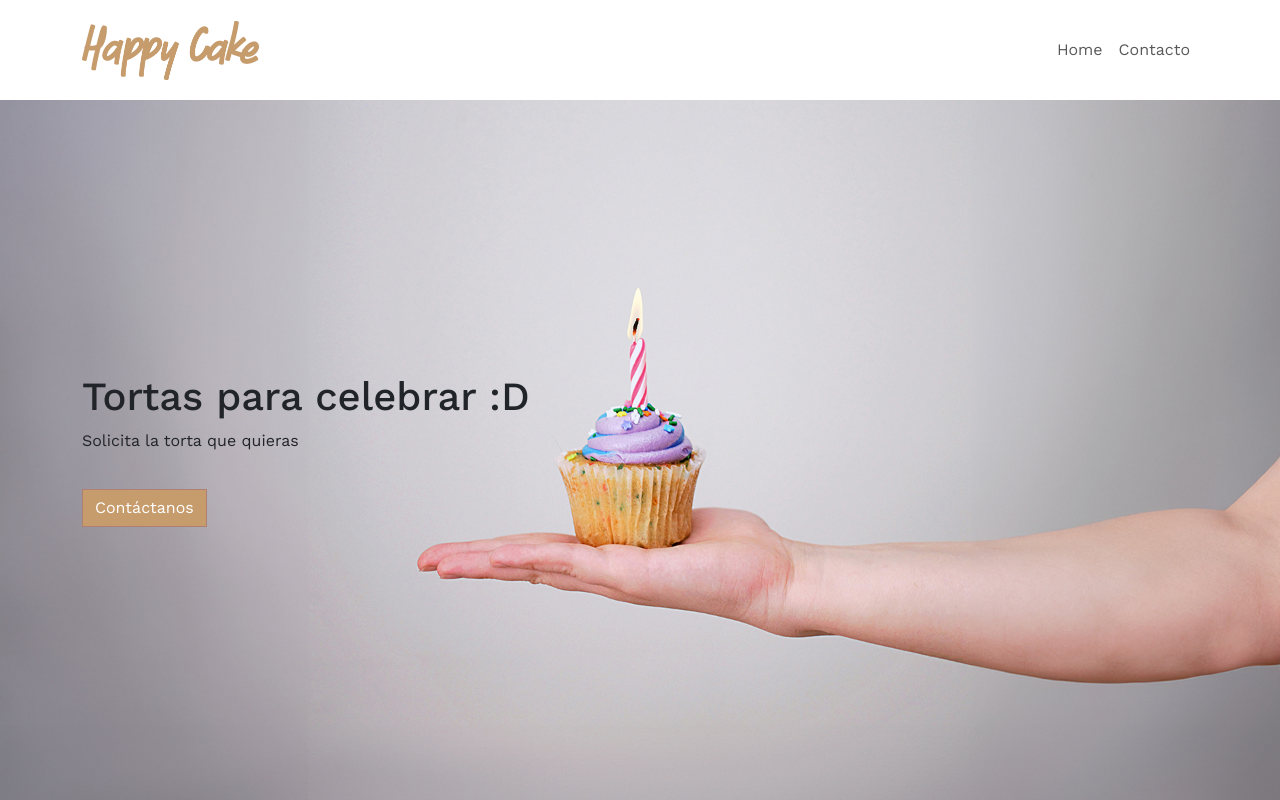
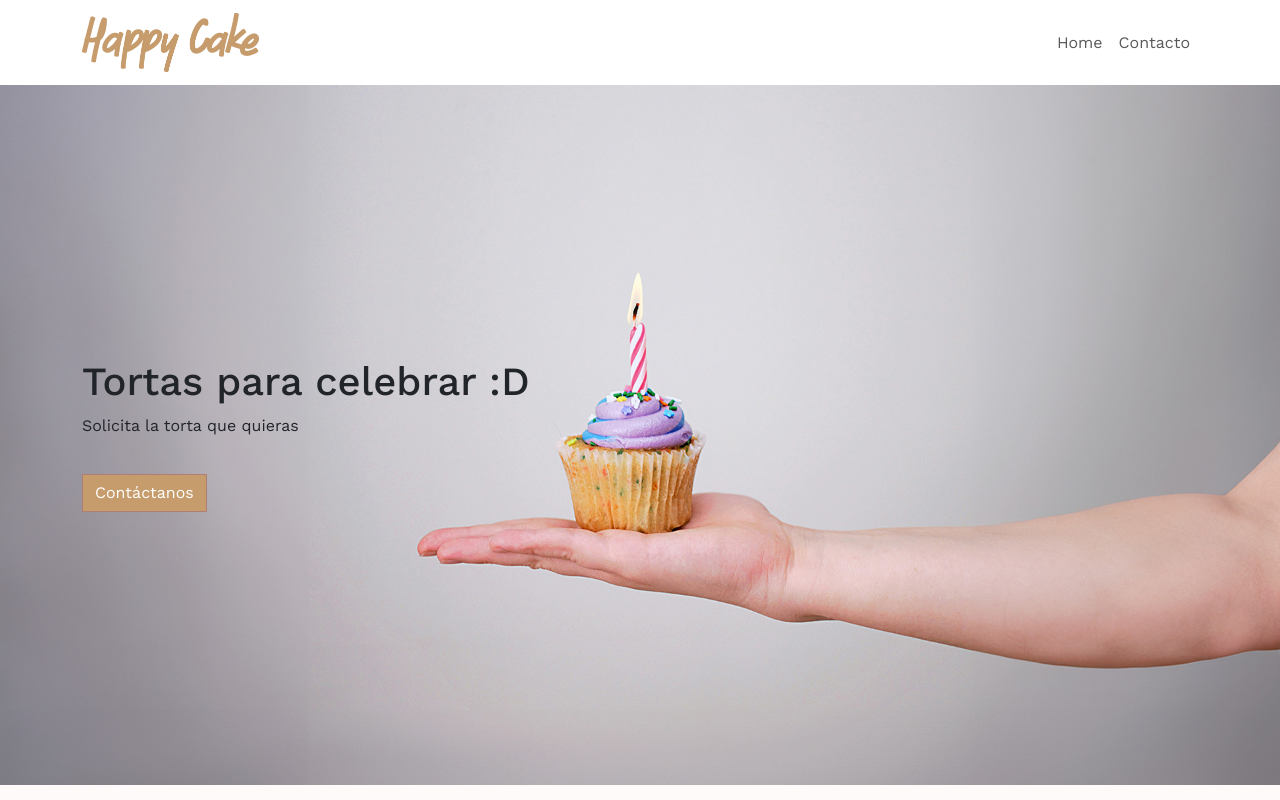
Before and after one commit to julio-olivares-porfin/happy-cake-d1react-router, a React (Vite) app: page / in a window 1280 px wide. Built offline with nearby package versions, Linux system fonts and the light colour scheme.

Commit message:
corrigiendo estilos

```diff
--- a/src/components/Navigation.jsx
+++ b/src/components/Navigation.jsx
@@ -4,8 +4,8 @@ import logoImg from '../assets/happycake-logo.png'
 
 const Navigation = () => {
   return (
-    <Navbar expand="lg" className="navbar-control">
-      <Container>
+    <Navbar expand="lg" className='navbar-color'>
+      <Container className='navbar-control'>
         <Navbar.Brand to='/' as= {Link}>
         <img
             src={logoImg}
@@ -14,7 +14,7 @@ const Navigation = () => {
             alt="Happy Cake"
           />{' '}
         </Navbar.Brand>
-        <Navbar.Toggle aria-controls="basic-navbar-nav" />
+        <Navbar.Toggle aria-controls="basic-navbar-nav navbar-toggle" />
         <Navbar.Collapse id="basic-navbar-nav">
           <Nav className="ms-auto">
             <Nav.Link to='/' as={Link}>Home</Nav.Link>
--- a/src/main.css
+++ b/src/main.css
@@ -64,7 +64,7 @@ body{
 
 .navbar-control {
   background-color: #ffffff;
-  height: 100px;
+  height: 100%;
 }
 
 .header-contacto {
@@ -82,3 +82,7 @@ body{
 .form-container {
   margin-top: 80px;
 }
+
+.navbar-color {
+  background-color: #ffffff;
+}
```
